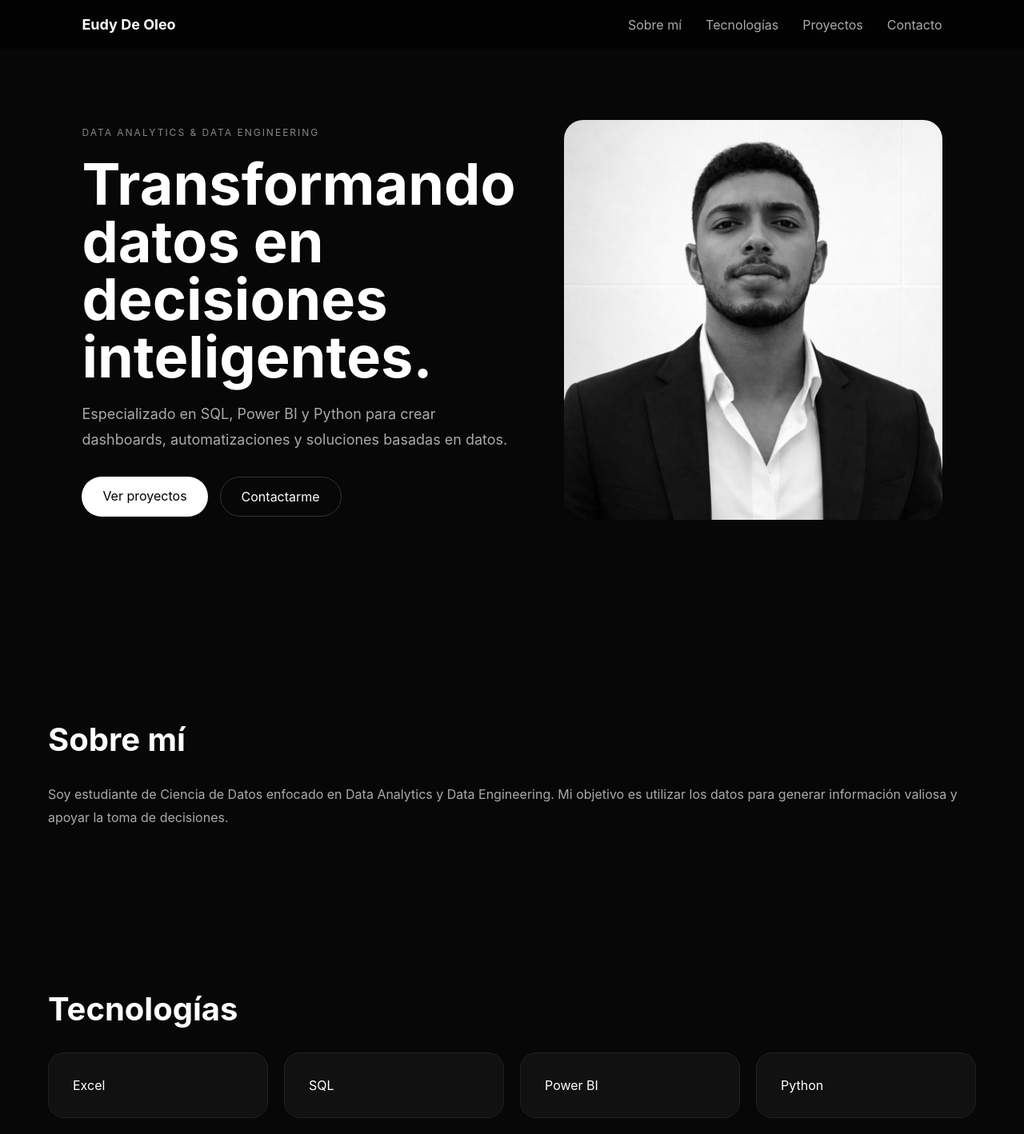
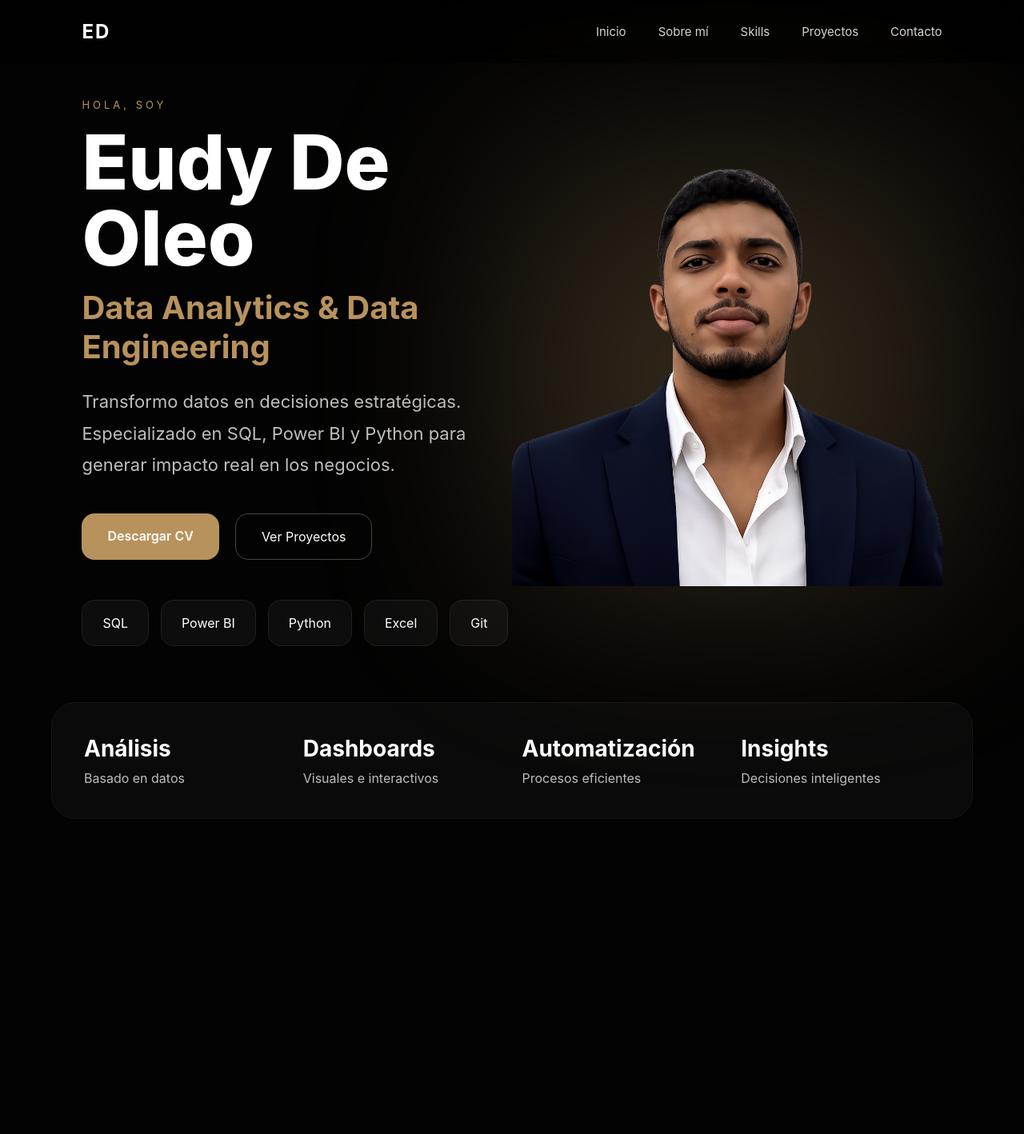
Before and after one commit to eudydeoleo/eudy-portfolio, a Next.js app: page / in a window 1280 px wide. Shown: the top 1418 px of the page at 80% size. After the commit the page ends 1024 px from the top, so only its background shows below. Built offline with nearby package versions, Linux system fonts and the light colour scheme.

Commit message:
premium redesign

```diff
--- a/app/globals.css
+++ b/app/globals.css
@@ -9,180 +9,192 @@ html{
 }
 
 body{
+background:#030303;
+color:white;
 font-family:-apple-system,BlinkMacSystemFont,"Segoe UI",sans-serif;
-  background:#070707;
-  color:white;
+overflow-x:hidden;
 }
 
-.nav{
+.navbar{
 position:fixed;
 top:0;
 width:100%;
-  padding:20px 8%;
+padding:25px 8%;
 display:flex;
 justify-content:space-between;
 align-items:center;
-  background:rgba(0,0,0,.6);
+z-index:999;
+background:rgba(0,0,0,.4);
 backdrop-filter:blur(20px);
-  z-index:100;
 }
 
 .logo{
+font-size:24px;
 font-weight:700;
-  font-size:18px;
+letter-spacing:2px;
 }
 
 .menu{
 display:flex;
-  gap:30px;
+gap:40px;
 }
 
 .menu a{
 text-decoration:none;
-  color:#aaa;
-}
-
-.menu a:hover{
-  color:white;
+color:#d4d4d4;
+font-size:15px;
 }
 
 .hero{
 min-height:100vh;
-  display:flex;
+display:grid;
+grid-template-columns:1fr 1fr;
 align-items:center;
 padding:120px 8%;
 }
 
-.hero-content{
-  width:100%;
-  display:grid;
-  grid-template-columns:1fr 1fr;
-  gap:60px;
+.hero-left{
+max-width:700px;
+}
+
+.badge{
+color:#b8925d;
+letter-spacing:4px;
+font-size:13px;
+}
+
+.hero-left h1{
+font-size:95px;
+line-height:1;
+margin:15px 0;
+font-weight:800;
+}
+
+.hero-left h2{
+font-size:40px;
+color:#b8925d;
+margin-bottom:25px;
+}
+
+.hero-left p{
+font-size:22px;
+line-height:1.8;
+color:#bfbfbf;
+margin-bottom:40px;
+}
+
+.buttons{
+display:flex;
+gap:20px;
+margin-bottom:50px;
+}
+
+.primary{
+background:#b8925d;
+padding:18px 32px;
+border-radius:16px;
+text-decoration:none;
+color:white;
+font-weight:600;
+}
+
+.secondary{
+padding:18px 32px;
+border-radius:16px;
+border:1px solid #444;
+text-decoration:none;
+color:white;
+}
+
+.tech-stack{
+display:flex;
+gap:15px;
+flex-wrap:wrap;
+}
+
+.tech-card{
+padding:18px 25px;
+background:#0d0d0d;
+border:1px solid #1f1f1f;
+border-radius:16px;
+}
+
+.hero-right{
+position:relative;
+display:flex;
+justify-content:center;
 align-items:center;
 }
 
-.tag{
-  color:#888;
-  letter-spacing:2px;
-  font-size:12px;
-}
-
-.hero-text h1{
-  font-size:72px;
-  line-height:1;
-  margin:20px 0;
-}
-
-.hero-text p{
-  color:#aaa;
-  line-height:1.8;
-  font-size:18px;
-}
-
-.buttons{
-  margin-top:30px;
-  display:flex;
-  gap:15px;
-}
-
-.btn-primary{
-  background:white;
-  color:black;
-  text-decoration:none;
-  padding:14px 26px;
-  border-radius:999px;
-}
-
-.btn-secondary{
-  border:1px solid #333;
-  color:white;
-  text-decoration:none;
-  padding:14px 26px;
-  border-radius:999px;
+.glow{
+position:absolute;
+width:700px;
+height:700px;
+background:radial-gradient(circle,#b8925d50,transparent);
+filter:blur(90px);
 }
 
 .hero-image{
-  display:flex;
-  justify-content:center;
+position:relative;
+z-index:2;
+width:100%;
+max-width:700px;
 }
 
-.hero-image img{
-  width:100%;
-  max-width:520px;
-  border-radius:24px;
-  object-fit:cover;
-  filter:grayscale(100%);
+.services{
+width:90%;
+margin:auto;
+margin-top:-50px;
+background:#0a0a0a;
+border:1px solid #161616;
+border-radius:30px;
+padding:40px;
+display:grid;
+grid-template-columns:repeat(4,1fr);
+gap:25px;
 }
 
-.section{
-  max-width:1200px;
-  margin:auto;
-  padding:100px 20px;
-}
-
-.section h2{
-  margin-bottom:30px;
-  font-size:40px;
-}
-
-.section p{
-  color:#aaa;
-  line-height:1.8;
-}
-
-.grid{
-  display:grid;
-  grid-template-columns:repeat(auto-fit,minmax(250px,1fr));
-  gap:20px;
-}
-
-.card{
-  background:#111;
-  border:1px solid #222;
-  padding:30px;
-  border-radius:20px;
-  transition:.3s;
-}
-
-.card:hover{
-  transform:translateY(-5px);
-}
-
-.card h3{
+.service-card h3{
+font-size:28px;
 margin-bottom:10px;
 }
 
-footer{
-  text-align:center;
-  padding:40px;
-  border-top:1px solid #222;
-  color:#777;
+.service-card p{
+color:#bdbdbd;
 }
 
-@media(max-width:768px){
+@media(max-width:900px){
 
 .menu{
 display:none;
 }
 
-  .hero-content{
+.hero{
 grid-template-columns:1fr;
 text-align:center;
 }
 
-  .hero-text h1{
-    font-size:48px;
+.hero-left h1{
+font-size:60px;
+}
+
+.hero-left h2{
+font-size:28px;
+}
+
+.hero-left p{
+font-size:18px;
 }
 
 .buttons{
 justify-content:center;
 }
 
-  .hero-image{
-    order:-1;
+.tech-stack{
+justify-content:center;
 }
 
-  .hero-image img{
-    max-width:300px;
+.services{
+grid-template-columns:1fr;
 }
 }
--- a/app/page.js
+++ b/app/page.js
@@ -1,107 +1,113 @@
-"use client";
-
 export default function Home() {
   return (
     <>
-      <nav className="nav">
-        <div className="logo">Eudy De Oleo</div>
+      <nav className="navbar">
+        <div className="logo">ED</div>
 
         <div className="menu">
+          <a href="#home">Inicio</a>
           <a href="#about">Sobre mí</a>
-          <a href="#skills">Tecnologías</a>
+          <a href="#skills">Skills</a>
           <a href="#projects">Proyectos</a>
           <a href="#contact">Contacto</a>
         </div>
       </nav>
 
-      <section className="hero">
-        <div className="hero-content">
-          <div className="hero-text">
-            <span className="tag">DATA ANALYTICS & DATA ENGINEERING</span>
+      <section className="hero" id="home">
+
+        <div className="hero-left">
+
+          <span className="badge">
+            HOLA, SOY
+          </span>
 
           <h1>
-              Transformando datos en decisiones inteligentes.
+            Eudy De Oleo
           </h1>
 
+          <h2>
+            Data Analytics & Data Engineering
+          </h2>
+
           <p>
-              Especializado en SQL, Power BI y Python para crear
-              dashboards, automatizaciones y soluciones basadas en datos.
+            Transformo datos en decisiones estratégicas.
+            Especializado en SQL, Power BI y Python
+            para generar impacto real en los negocios.
           </p>
 
           <div className="buttons">
-              <a href="#projects" className="btn-primary">
-                Ver proyectos
+            <a href="#" className="primary">
+              Descargar CV
             </a>
 
-              <a href="#contact" className="btn-secondary">
-                Contactarme
+            <a href="#projects" className="secondary">
+              Ver Proyectos
             </a>
           </div>
+
+          <div className="tech-stack">
+
+            <div className="tech-card">
+              SQL
             </div>
 
-          <div className="hero-image">
+            <div className="tech-card">
+              Power BI
+            </div>
+
+            <div className="tech-card">
+              Python
+            </div>
+
+            <div className="tech-card">
+              Excel
+            </div>
+
+            <div className="tech-card">
+              Git
+            </div>
+
+          </div>
+
+        </div>
+
+        <div className="hero-right">
+
+          <div className="glow"></div>
+
           <img
-              src="/eudy.jpg"
-              alt="Eudy De Oleo"
+            src="/eudy.png"
+            alt="Eudy"
+            className="hero-image"
           />
+
         </div>
-        </div>
+
       </section>
 
-      <section id="about" className="section">
-        <h2>Sobre mí</h2>
+      <section className="services">
 
-        <p>
-          Soy estudiante de Ciencia de Datos enfocado en Data Analytics
-          y Data Engineering. Mi objetivo es utilizar los datos para
-          generar información valiosa y apoyar la toma de decisiones.
-        </p>
-      </section>
-
-      <section id="skills" className="section">
-        <h2>Tecnologías</h2>
-
-        <div className="grid">
-          <div className="card">Excel</div>
-          <div className="card">SQL</div>
-          <div className="card">Power BI</div>
-          <div className="card">Python</div>
-          <div className="card">Pandas</div>
-          <div className="card">Data Visualization</div>
-        </div>
-      </section>
-
-      <section id="projects" className="section">
-        <h2>Proyectos</h2>
-
-        <div className="grid">
-          <div className="card">
-            <h3>Dashboard de Ventas</h3>
-            <p>Análisis comercial y KPIs ejecutivos.</p>
+        <div className="service-card">
+          <h3>Análisis</h3>
+          <p>Basado en datos</p>
         </div>
 
-          <div className="card">
-            <h3>Análisis de Clientes</h3>
-            <p>Segmentación y comportamiento de clientes.</p>
+        <div className="service-card">
+          <h3>Dashboards</h3>
+          <p>Visuales e interactivos</p>
         </div>
 
-          <div className="card">
-            <h3>Control de Inventarios</h3>
-            <p>Optimización y seguimiento de inventarios.</p>
+        <div className="service-card">
+          <h3>Automatización</h3>
+          <p>Procesos eficientes</p>
         </div>
+
+        <div className="service-card">
+          <h3>Insights</h3>
+          <p>Decisiones inteligentes</p>
         </div>
+
       </section>
-
-      <section id="contact" className="section">
-        <h2>Contacto</h2>
-
-        <p>📧 eudydeoleo@icloud.com</p>
-        <p>🌐 eudydeoleo.com</p>
-      </section>
-
-      <footer>
-        © 2026 Eudy De Oleo
-      </footer>
     </>
   );
 }
```
Also changed, not shown: public/eudy.jpg (deleted), public/eudy.png (added). Lines whose indentation alone changed are shown as unchanged.
